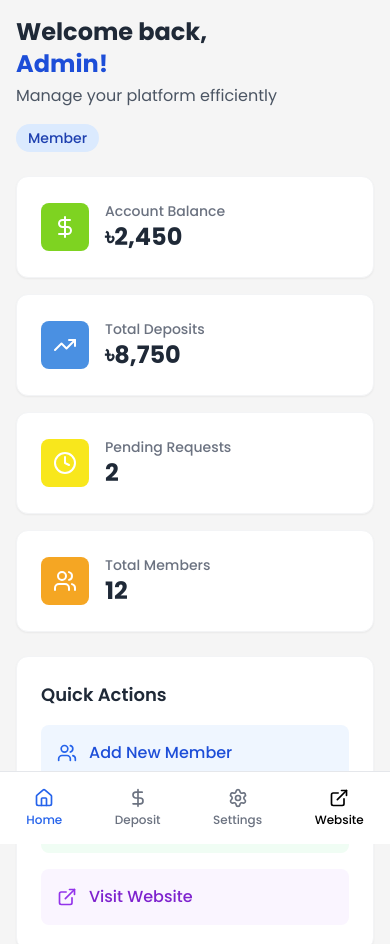
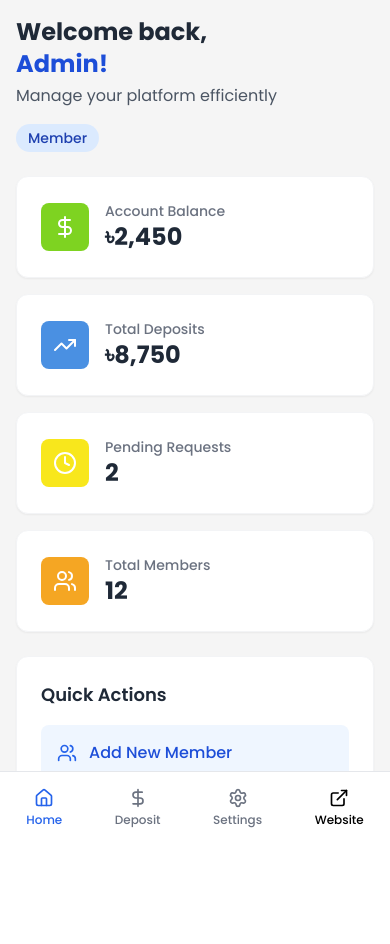
Before and after one commit to hasanhridoy01/Diposit-Apps, a React (Vite) app: page / in a window 390 px wide. Shown: the top 944 px of the page. After the commit the page ends 844 px from the top, so only its background shows below. Built offline with nearby package versions, Linux system fonts and the light colour scheme.

Commit message:
sidebar height issue fixed

```diff
--- a/src/components/Dashboard/Dashboard.tsx
+++ b/src/components/Dashboard/Dashboard.tsx
@@ -32,15 +32,20 @@ export function Dashboard() {
   };
 
   return (
-    <div className="flex min-h-screen bg-base-200">
-      <Sidebar activeTab={activeTab} onTabChange={setActiveTab} />
+    <div className="flex h-screen bg-base-200">
+      {/* Sidebar */}
+      <aside className="flex-col hidden shadow-md md:flex md:w-64 bg-base-100">
+        <Sidebar activeTab={activeTab} onTabChange={setActiveTab} />
+      </aside>
 
-      <div className="flex flex-col flex-1">
-        <main className="flex-1 p-4 pb-20 md:p-6 lg:p-8 md:pb-8">
+      {/* Main Content */}
+      <div className="flex flex-col flex-1 overflow-hidden">
+        <main className="flex-1 p-4 pb-20 overflow-y-auto md:p-6 lg:p-8 md:pb-8">
           {renderContent()}
         </main>
       </div>
 
+      {/* Bottom Navigation for mobile */}
       <BottomNavigation activeTab={activeTab} onTabChange={setActiveTab} />
     </div>
   );
--- a/src/components/Layout/Sidebar.tsx
+++ b/src/components/Layout/Sidebar.tsx
@@ -29,9 +29,9 @@ export function Sidebar({ activeTab, onTabChange }: SidebarProps) {
     { id: "dashboard", label: "Home", icon: Home },
 
     // { id: "members", label: "Members", icon: Users },
-    { id: "deposits", label: "Deposits", icon: DollarSign },
+    // { id: "deposits", label: "Deposits", icon: DollarSign },
 
-    // { id: "deposit", label: "Deposit", icon: DollarSign },
+    { id: "deposit", label: "Deposit", icon: DollarSign },
 
     { id: "settings", label: "Settings", icon: Settings },
   ];
```
